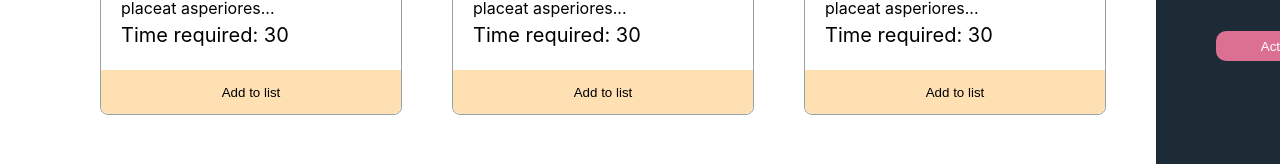
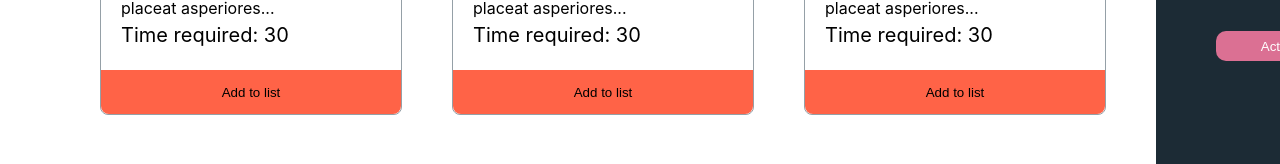
Before and after one commit to niloymodak/the-fitness-zone-8, a React (Create React App) app: page / in a window 1280 px wide. Shown: the part 527-691 px from the top of the page. Built offline with nearby package versions, Linux system fonts and the light colour scheme.

Commit message:
eight commit

```diff
--- a/src/components/Exercise/Exercise.css
+++ b/src/components/Exercise/Exercise.css
@@ -38,7 +38,7 @@
 
 .btn-list {
     width: 100%;
-    background: #FFE0B3;
+    background-color: tomato;
     border: none;
     border-radius: 0px 0px 8px 8px;
     position: absolute;
```
